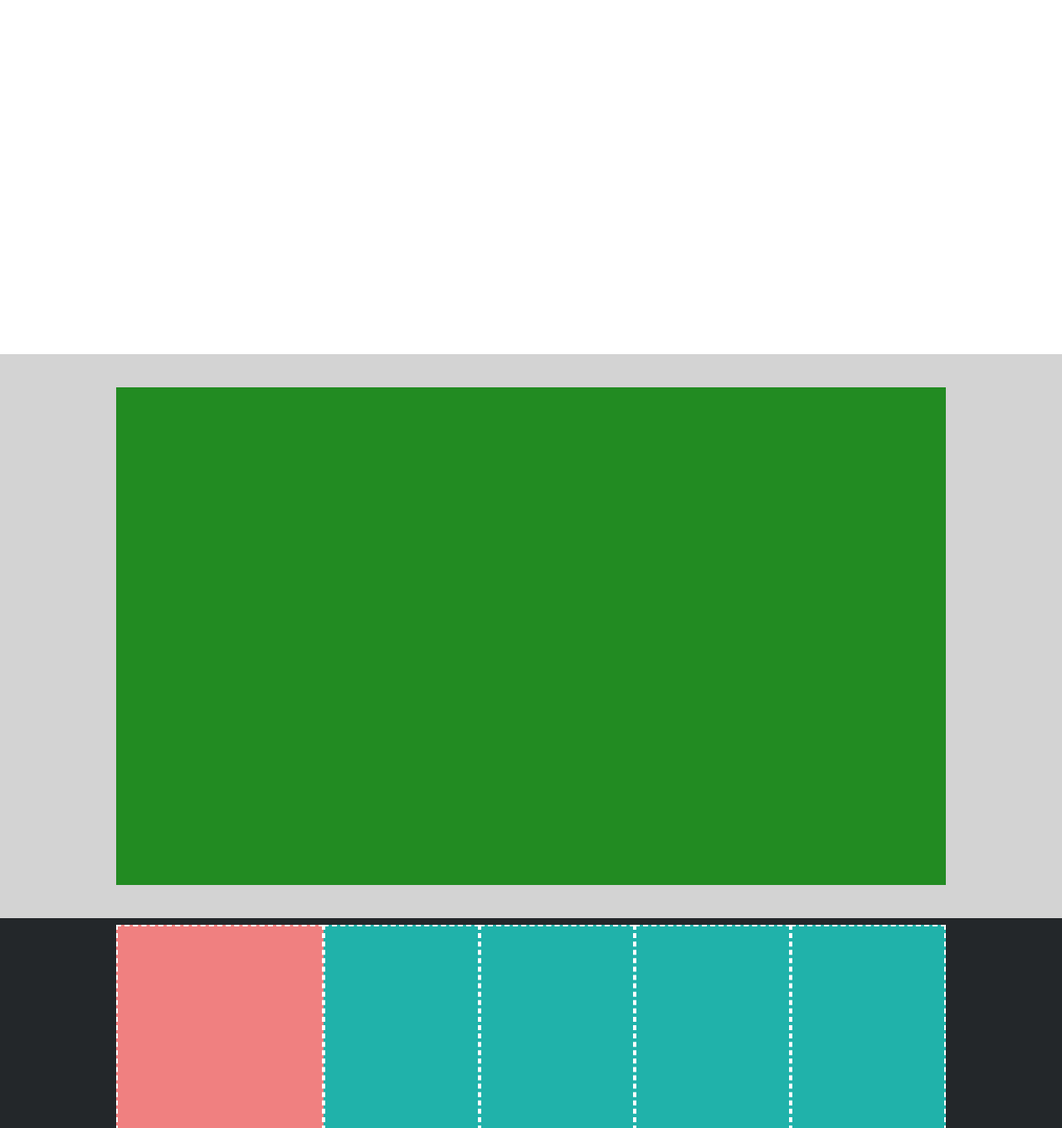
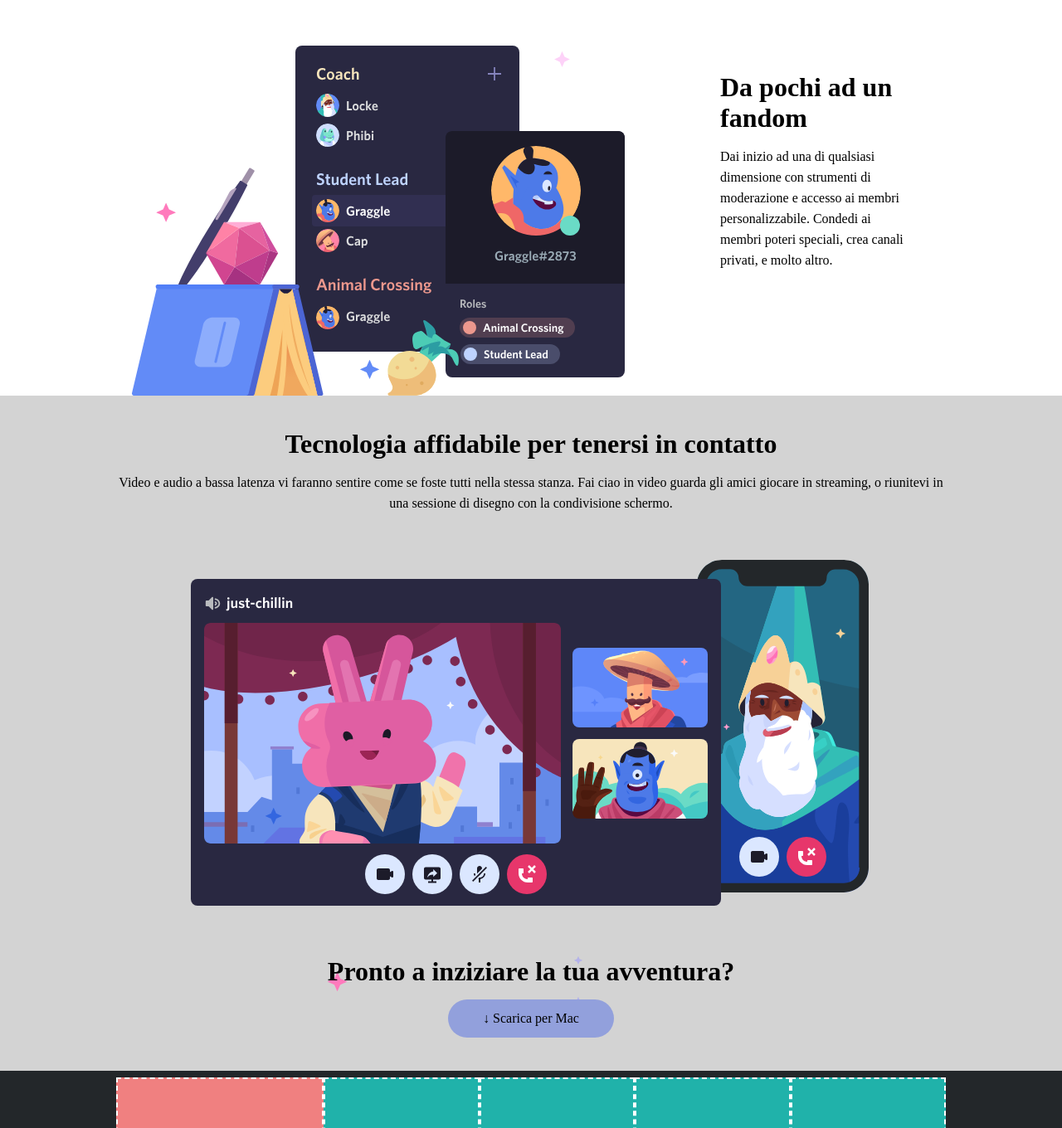
Before and after one commit to rpalanga/htmlcss-discord, a plain HTML site: page index.html in a window 1280 px wide. Shown: the part 1440-2800 px from the top of the page at 83% size. Drawn offline with Linux system fonts and the light colour scheme.

Commit message:
fine blocco principale inzio footer

```diff
--- a/css/style.css
+++ b/css/style.css
@@ -211,12 +211,23 @@ header .container-small .Button-right{
 .row {
     display: flex;
 }
-
+.column{
+    display: flex;
+    flex-direction: column;
+    justify-content: center;
+    text-align: center;
+}
 .column-big {
     /* background-color: #1e90ff; */
     height: 400px;
     /* border: dashed 2px black; */
     /* test */
+
+    /* test img */
+    /* background-image:url(../img/item1.svg) ; */
+    /* box-sizing: 100% 100%; */
+    /* fine test img */
+
 
     /* width: 60%; */
     flex-grow: 1;
@@ -224,20 +235,60 @@ header .container-small .Button-right{
 
 .column-small {
     /* background-color: #ffc0cb; */
-    height: 400px;
+    /* height: 400px; */
     /* border: dashed 2px black; */
     /* test */
 
     /* width: 40%; */
-    width: 400px;
+    /* width: 400px; */
+    padding: 5%;
+
+
+}
+
+ .container .column-small h2{
+    font-size: 2.0em;
+    padding-bottom: 15px;
+}
+
+.container .column-small p{
+    /* font-size: 1.5em; */
+    line-height: 25px;
+}
+
+.big-content .title-img h2,.big-content .subtitle-img h2 {
+    font-size: 2.0em;
+    padding-bottom: 15px;
+
+}
+
+.big-content .title-img p, .big-content .subtitle-img p{
+    line-height: 25px;
+}
+
+.big-content .subtitle-img .Button-img {
+    background-color: #92A0DC;
+
+    padding: 14px;
+
+    width: 20%;
+
+
+}
+.big-content .subtitle-img .radius{
+    border-radius: 25px;
+}
+/* test */
+.display-img{
+    display: flex;
+    flex-direction: column;
+    align-items: center;
+
 }
 
 
-.big-content {
-    background-color: #228b22;
-    height: 600px;
-    /* test */
-}
+
+
 /* fine sezioni grigie */
 
 
@@ -296,3 +347,10 @@ footer #footer-bottom > * {
 }
 
 /* fine sezione footer */
+
+/* controllare sezione stelline */
+.stelline{
+    background-image: url(../img/stars.svg);
+
+}
+/* */
--- a/index.html
+++ b/index.html
@@ -53,7 +53,7 @@
 
                 <h1>Il tuo Posto per parlare</h1>
                 <p>Che tu faccia parte del gruppo scolastico, gruppo di gamer, comunità artistica mondiale, o semplicemnte di un piccolo gruppo di amici che vuole passare il tempo assieme, Discord rende più facile chiacchierare e ritrovarsi più spesso</p>
-                <div class="Button-header Button-left radius"><span>&DownArrow;</span>Scarica per Mac</div>
+                <div class="Button-header Button-left radius"><span>&DownArrow;</span> Scarica per Mac</div>
                 <div class="Button-header Button-right radius">Apri Discord nel tuo browser</div>
 
             </div>
@@ -72,7 +72,7 @@
             </div>
             <div class="column-small">
                 <h2>Un luogo a invito con tutto lo spazio necessario per parlare</h2>
-                <p>I server Discord sono organizzato in canali tematici in cui puoi collaborare</p>
+                <p>I server Discord sono organizzato in canali tematici in cui puoi collaborare, condividere o semplicemente parlare della tua giornata senza intasare al chat di gruppo.</p>
 
 
             </div>
@@ -84,8 +84,12 @@
         <div class="container row">
             <div class="column-small">
 
+                <h2>Dove trovarsi è facile</h2>
+                <p>Metti comodo in un canale vocale quando hai tempo. Gli amici nel tuo server possono vedere che tu sei li e unirsi istantaniamente senza dover chiamare.</p>
+
             </div>
             <div class="column-big">
+                <img src="img/item2.svg" alt="descrizione dei canali vocali">
 
             </div>
         </div>
@@ -94,9 +98,12 @@
     <section class="bg-white">
         <div class="container row">
             <div class="column-big">
+                <img src="img/item3.svg" alt="personalizzazione dei membri">
 
             </div>
             <div class="column-small">
+                <h2>Da pochi ad un fandom</h2>
+                <p>Dai inizio ad una di qualsiasi dimensione con strumenti di moderazione e accesso ai membri personalizzabile. Condedi ai membri poteri speciali, crea canali privati, e molto altro.</p>
 
             </div>
         </div>
@@ -105,7 +112,24 @@
     <section class="bg-gray">
         <!-- riquadrone verde -->
         <div class="container">
-            <div class="big-content">
+            <div class="big-content column">
+                <div class="title-img">
+                    <h2>Tecnologia affidabile per tenersi in contatto</h2>
+                    <p>Video e audio a bassa latenza vi faranno sentire come se foste tutti nella stessa stanza. Fai ciao in video guarda gli amici giocare in streaming, o riunitevi in una sessione di disegno con la condivisione schermo.</p>
+                </div>
+                <div class="image-column">
+                    <img src="img/item4-big.svg" alt="dimostrazione audio e video">
+                </div>
+                <div class="subtitle-img display-img">
+                    <div class="stelline">
+                        <h2>Pronto a inziziare la tua avventura?</h2>
+                    </div>
+                    <div class="Button-img radius"><span>&downarrow;</span> Scarica per Mac</div>
+                </div>
+
+
+
+
 
             </div>
         </div>
```
